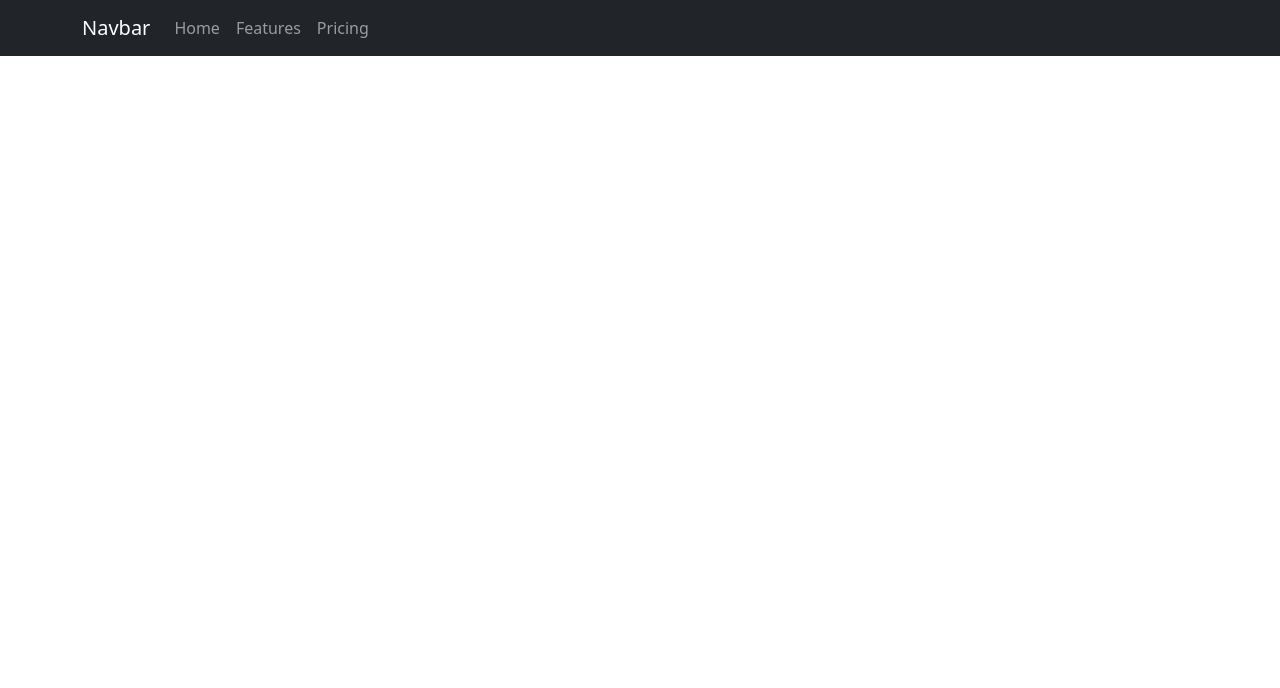
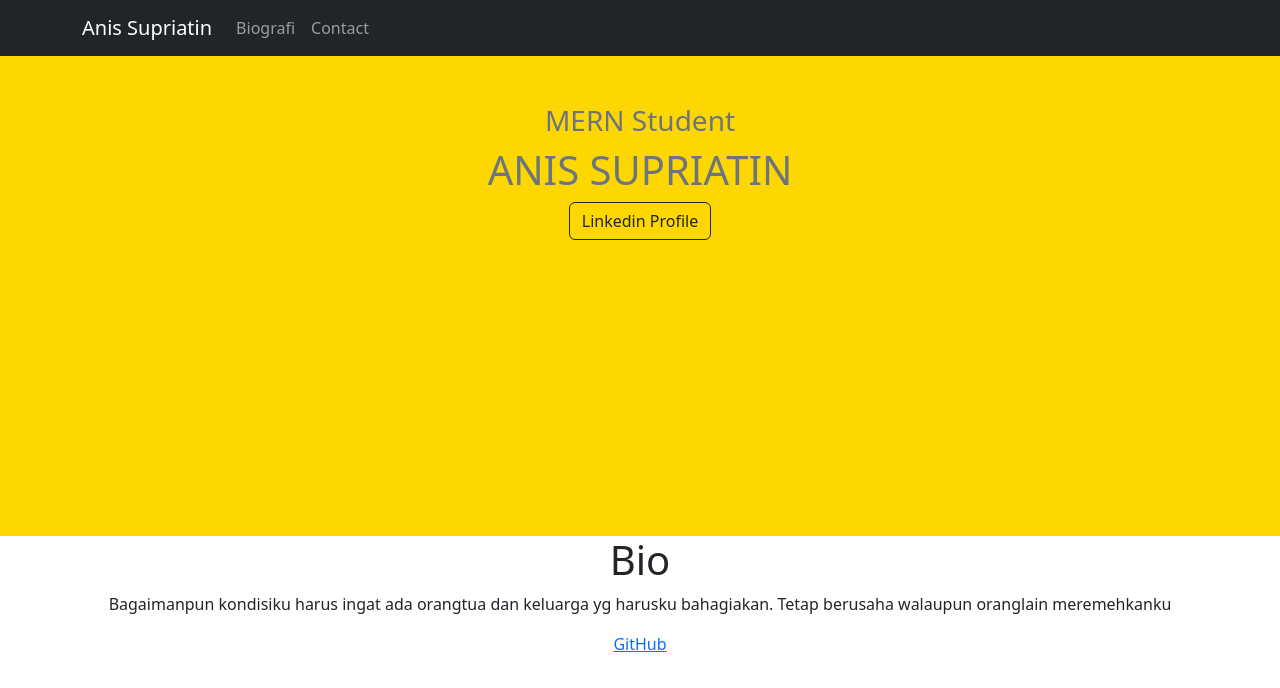
Before and after one commit to anis-sup5/eduwork-anissup, a React (Create React App) app: page / in a window 1280 px wide. Shown: the top 688 px of the page. Built offline with nearby package versions, Linux system fonts and the light colour scheme.

Commit message:
tugas biografi

```diff
--- a/package.json
+++ b/package.json
@@ -10,6 +10,7 @@
     "react": "^18.2.0",
     "react-bootstrap": "^2.6.0",
     "react-dom": "^18.2.0",
+    "react-router-dom": "^6.4.3",
     "react-scripts": "5.0.1",
     "sass": "^1.56.1",
     "styled-components": "^5.3.6",
--- a/src/App.js
+++ b/src/App.js
@@ -1,11 +1,14 @@
 // import Komponen from "./Materi/Komponen";
-import Styling from "./Materi/Styling";
+// import Styling from "./Materi/Styling";
+
+import Portofolio from "./tugas/Portofolio";
 
 function App() {
   return (
     <div className="App">
       {/* <Komponen /> */}
-      <Styling />
+      {/* <Styling /> */}
+      <Portofolio />
     </div>
   );
 }
--- /dev/null
+++ b/src/tugas/Portofolio/Bio/index.jsx
@@ -0,0 +1,19 @@
+import React from "react";
+import 'bootstrap/dist/css/bootstrap.min.css';
+import { Container, Row } from "react-bootstrap";
+
+export default class Bio extends React.Component {
+    render(){
+        return (
+            <div variant="primary">
+                <Container >
+                    <Row className="mt-10 text-center">
+                        <h1>Bio</h1>
+                        <p>Bagaimanpun kondisiku harus ingat ada orangtua dan keluarga yg harusku bahagiakan. Tetap berusaha walaupun oranglain meremehkanku</p>
+                        <a href="https://github.com/anis-sup5">GitHub</a>
+                    </Row>
+                </Container>
+            </div>
+        )
+    }
+}
--- /dev/null
+++ b/src/tugas/Portofolio/Biografi/index.jsx
@@ -0,0 +1,22 @@
+import React from 'react';
+import 'bootstrap/dist/css/bootstrap.min.css';
+import { Container, Nav, Navbar } from 'react-bootstrap';
+
+export default class Biografi extends React.Component {
+    render(){
+        return(
+            <Navbar bg="dark" variant="dark">
+                <Container>
+                    <Navbar.Brand href="#home">Anis Supriatin</Navbar.Brand>
+                        <Nav className="me-auto">
+                            <Nav.Link href="">Biografi</Nav.Link>
+                            <Nav.Link href="/contact">Contact</Nav.Link>
+                        </Nav>
+                </Container>
+            </Navbar>
+
+
+
+        )
+    }
+}
--- /dev/null
+++ b/src/tugas/Portofolio/DataDiri/index.jsx
@@ -0,0 +1,23 @@
+import React from 'react';
+import 'bootstrap/dist/css/bootstrap.min.css';
+import { Button, Col, Container, Row } from 'react-bootstrap';
+
+export default class DataDiri extends React.Component {
+    render(){
+        return(
+            <div style={{height: '30rem', backgroundColor:'#FFD700'}}>
+                <Container>
+                    <Row >
+                        <Col className="mt-5 text-center text-secondary" >
+                            <h3>MERN Student</h3>
+                            <h1>ANIS SUPRIATIN</h1>
+                            <a href="https://www.linkedin.com/in/anis-supriatin-62b4b518b/" target="_blank" rel="noopener noreferrer"><Button variant="outline-dark">Linkedin Profile</Button></a>
+
+                        </Col>
+                    </Row>
+                </Container>
+            </div>
+
+        )
+    }
+}
--- /dev/null
+++ b/src/tugas/Portofolio/index.jsx
@@ -0,0 +1,19 @@
+import React from "react";
+import Bio from "./Bio";
+import Biografi from "./Biografi";
+import DataDiri from "./DataDiri";
+export default class Portofolio extends React.Component {
+    render(){
+        return(
+            <div>
+                <div className="app-header">
+                    <Biografi />
+                </div>
+                <div className="app-content">
+                    <DataDiri />
+                    <Bio />
+                </div>
+            </div>
+        )
+    }
+}
```
Also changed, not shown: src/tugas/Portofolio/Contact/index.jsx (added, +28 -0 lines), 1 other file (tests, documents, lock files or other folders).
